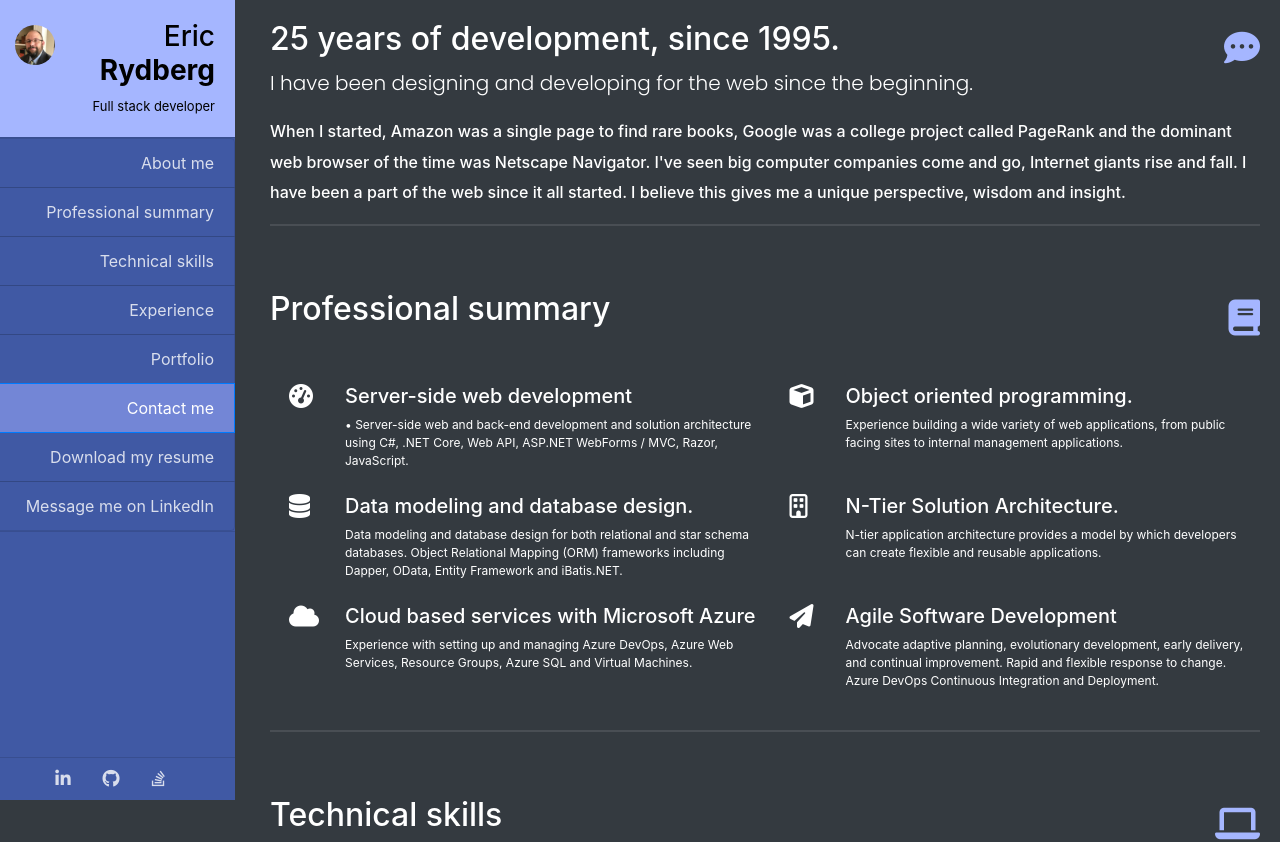
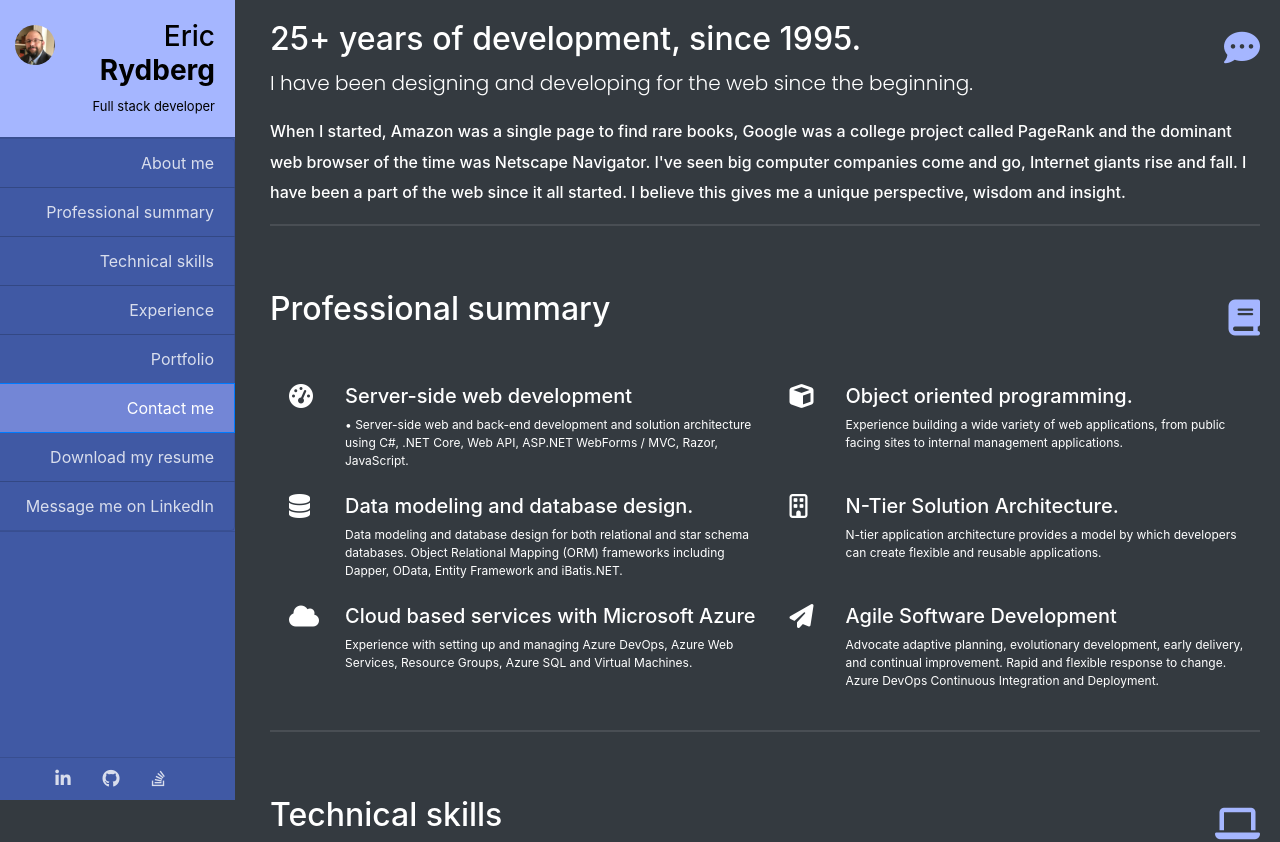
Before and after one commit to djericj/ericdoesweb, a React (Create React App) app: page / in a window 1280 px wide. Shown: the top 842 px of the page. Built offline with nearby package versions, Linux system fonts and the light colour scheme.

Commit message:
updated headline

```diff
--- a/src/App.js
+++ b/src/App.js
@@ -36,7 +36,7 @@ export default class App extends React.Component {
           <span className="icon float-right">
             <i className="fa fa-commenting fa-3x"></i>
           </span>
-          <h2 id="aboutme">25 years of development, since 1995.</h2>
+          <h2 id="aboutme">25+ years of development, since 1995.</h2>
 
           <AboutMe classes={classes} />
         </section>
```
